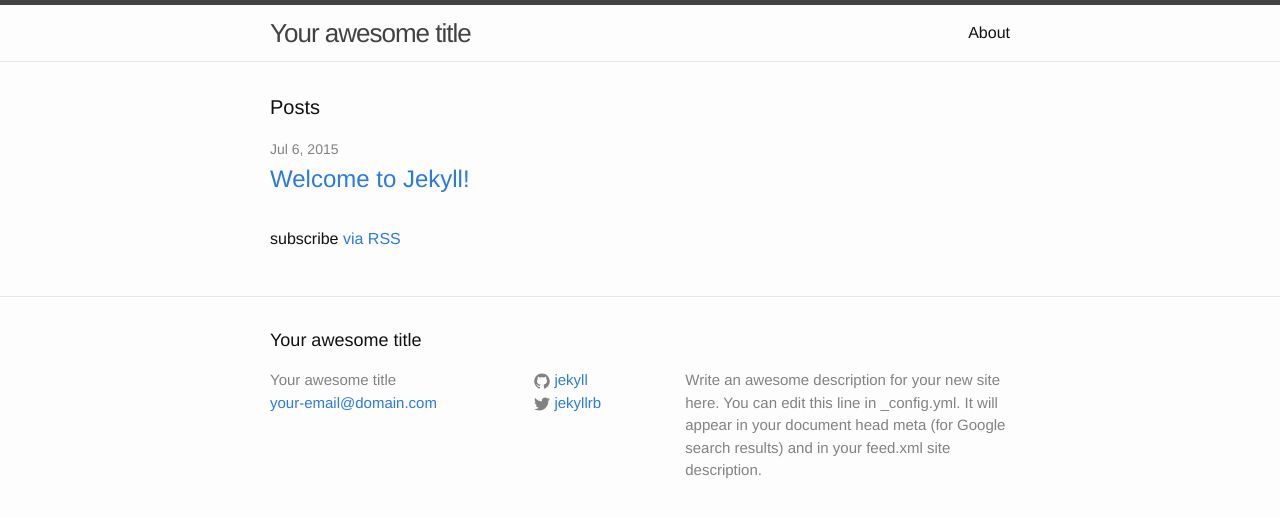
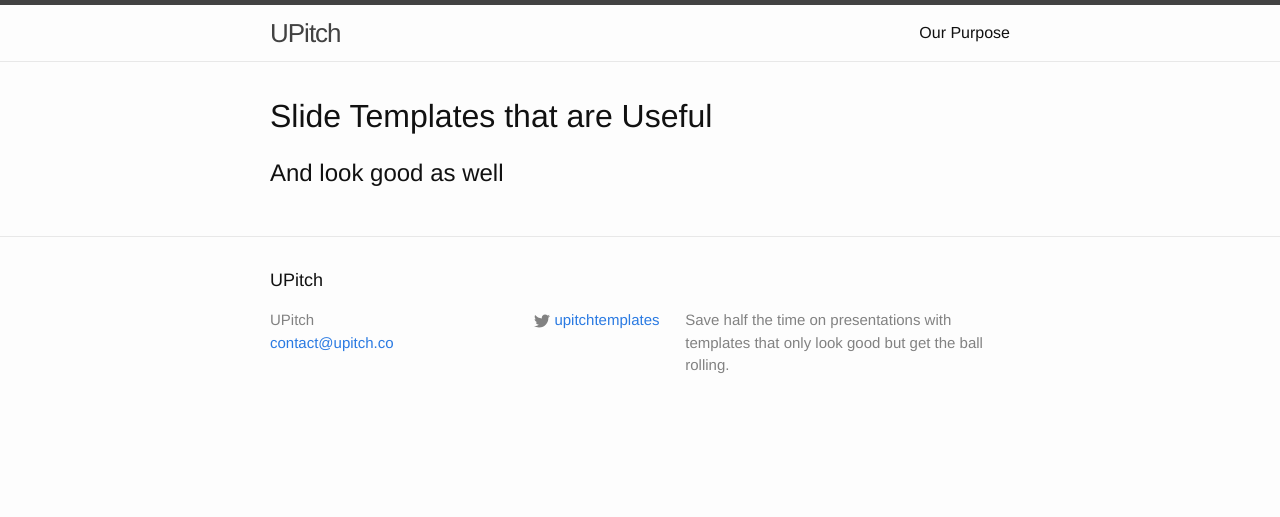
Before and after one commit to aaronmak/upitch, a Jekyll site: the page built from index.html, in a window 1280 px wide. Shown: the top 517 px of the page. Built offline with Jekyll 4.4.1, drawn with Linux system fonts in a browser that asks for light colours.

Commit message:
add some words

```diff
--- a/_config.yml
+++ b/_config.yml
@@ -1,14 +1,12 @@
 # Site settings
-title: Your awesome title
-email: your-email@domain.com
+title: UPitch
+email: contact@upitch.co
 description: > # this means to ignore newlines until "baseurl:"
-  Write an awesome description for your new site here. You can edit this
-  line in _config.yml. It will appear in your document head meta (for
-  Google search results) and in your feed.xml site description.
-baseurl: "/upitch" # the subpath of your site, e.g. /blog/
+  Save half the time on presentations with templates that only look good but get the ball rolling.
+baseurl: "" # the subpath of your site, e.g. /blog/
 url: "http://upitch.co" # the base hostname & protocol for your site
-twitter_username: jekyllrb
-github_username:  jekyll
+twitter_username: upitchtemplates
+github_username:
 
 # Build settings
 markdown: kramdown
--- a/index.html
+++ b/index.html
@@ -4,20 +4,9 @@ layout: default
 
 <div class="home">
 
-  <h1 class="page-heading">Posts</h1>
+<h1>Slide Templates that are Useful</h1>
+<h2>And look good as well</h2>
 
-  <ul class="post-list">
-    {% for post in site.posts %}
-      <li>
-        <span class="post-meta">{{ post.date | date: "%b %-d, %Y" }}</span>
 
-        <h2>
-          <a class="post-link" href="{{ post.url | prepend: site.baseurl }}">{{ post.title }}</a>
-        </h2>
-      </li>
-    {% endfor %}
-  </ul>
-
-  <p class="rss-subscribe">subscribe <a href="{{ "/feed.xml" | prepend: site.baseurl }}">via RSS</a></p>
 
 </div>
```
Also changed, not shown: about.md (+4 -6 lines).
